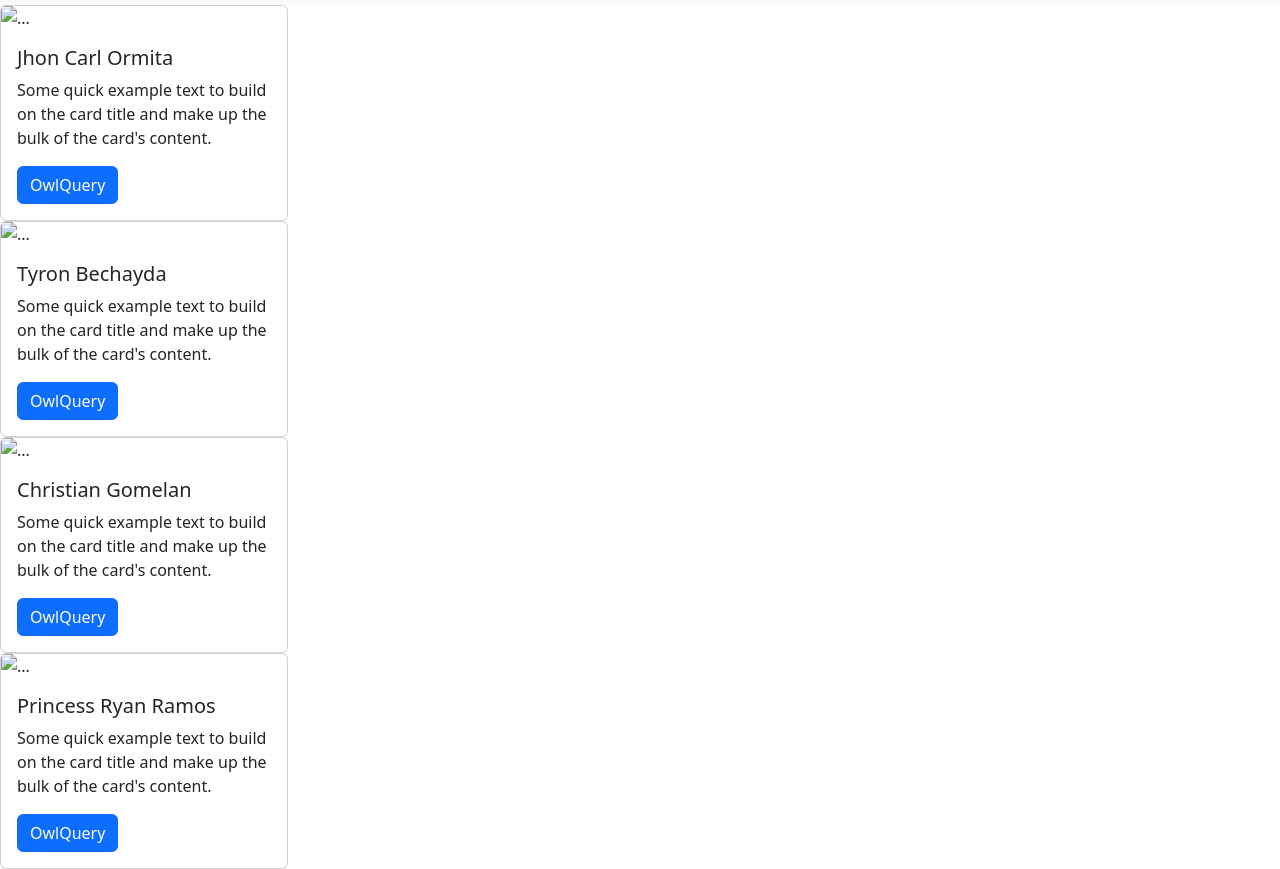
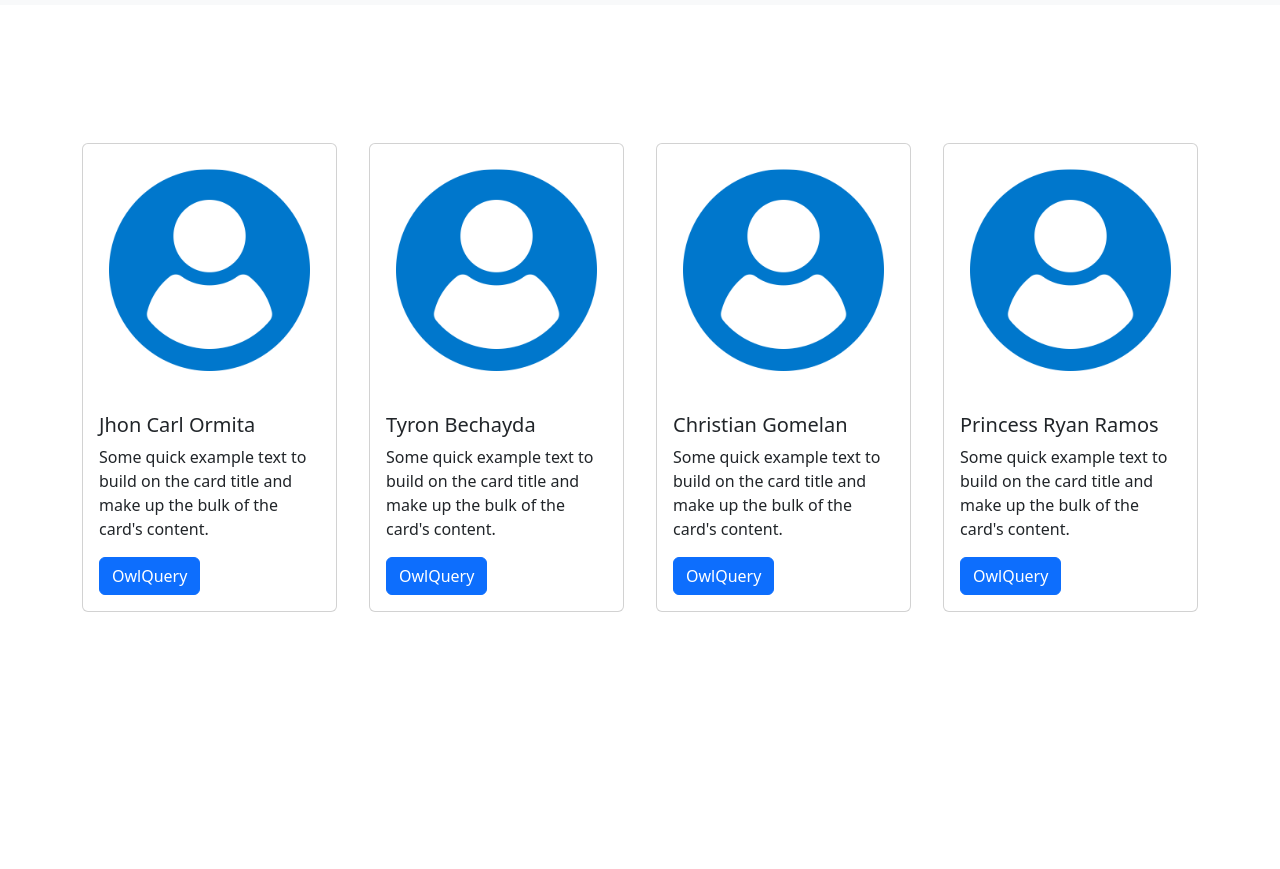
Before and after one commit to jc0rmita/OwlQuery, a plain HTML site: page index.html in a window 1280 px wide. Shown: the part 51-920 px from the top of the page. After the commit the page ends 800 px from the top, so only its background shows below. Drawn offline with nearby package versions, Linux system fonts and the light colour scheme.

Commit message:
Edit css UI

```diff
--- a/index.html
+++ b/index.html
@@ -13,7 +13,7 @@
 
 
 
-    <title>Christian</title>
+    <title>OwlQuery</title>
 
 
 
@@ -79,8 +79,9 @@
       </div>
     </nav>
 
+    <div class="container">
     <div class="card" style="width: 18rem">
-      <img src="..." class="card-img-top" alt="..." />
+      <img src="images/id_default.png" class="card-img-top" alt="..." />
       <div class="card-body">
         <h5 class="card-title">Jhon Carl Ormita</h5>
         <p class="card-text">
@@ -92,7 +93,7 @@
     </div>
 
     <div class="card" style="width: 18rem">
-      <img src="..." class="card-img-top" alt="..." />
+      <img src="images/id_default.png" class="card-img-top" alt="..." />
       <div class="card-body">
         <h5 class="card-title">Tyron Bechayda</h5>
         <p class="card-text">
@@ -104,7 +105,7 @@
     </div>
 
     <div class="card" style="width: 18rem">
-      <img src="..." class="card-img-top" alt="..." />
+      <img src="images/id_default.png" class="card-img-top" alt="..." />
       <div class="card-body">
         <h5 class="card-title">Christian Gomelan</h5>
         <p class="card-text">
@@ -116,7 +117,7 @@
     </div>
 
     <div class="card" style="width: 18rem">
-      <img src="..." class="card-img-top" alt="..." />
+      <img src="images/id_default.png" class="card-img-top" alt="..." />
       <div class="card-body">
         <h5 class="card-title">Princess Ryan Ramos</h5>
         <p class="card-text">
@@ -126,7 +127,7 @@
         <a href="#" class="btn btn-primary">OwlQuery</a>
       </div>
     </div>
-
+  </div>
 
     <script src="script.js"></script>
   </body>
--- a/style.css
+++ b/style.css
@@ -4,3 +4,22 @@
     border:0;
 
 }
+
+
+body{
+    display: flex;
+    flex-direction: column;
+
+    height: 100vh;
+}
+.container{
+    display: flex;
+    justify-content: center;
+    align-items: center;
+    height: 100vh;
+    gap: 2rem;
+}
+img{
+    object-fit: cover;
+    padding: 1.6rem;
+}
```
Also changed, not shown: images/id_default.png (added).
